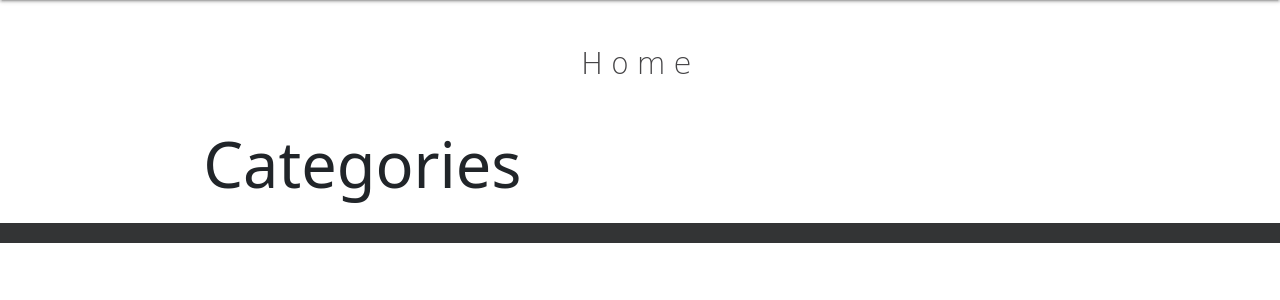
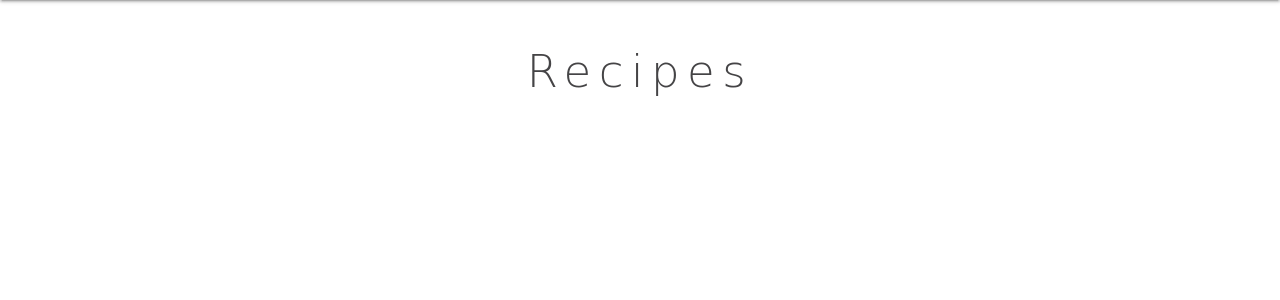
Before and after one commit to veecastro/pastry-recipes-app, a Django app: page / in a window 1280 px wide. Shown: the part 64-364 px from the top of the page. Run offline with Django 4.2, Linux system fonts and the light colour scheme; data that the repository does not hold is empty; some web fonts are replaced.

Commit message:
updated dev branch

```diff
--- a/main_app/templates/base.html
+++ b/main_app/templates/base.html
@@ -61,7 +61,7 @@
     </nav>
     <main class="container">{% block content %} {% endblock %}</main>
     <script src="https://cdn.jsdelivr.net/npm/bootstrap@5.3.0/dist/js/bootstrap.bundle.min.js" integrity="sha384-geWF76RCwLtnZ8qwWowPQNguL3RmwHVBC9FhGdlKrxdiJJigb/j/68SIy3Te4Bkz" crossorigin="anonymous"></script>
-    <footer class="page-footer" style="background-color: #333435">
+    <!-- <footer class="page-footer" style="background-color: #333435"> -->
 
       <script src="https://cdn.jsdelivr.net/npm/bootstrap@5.3.0/dist/js/bootstrap.bundle.min.js" integrity="sha384-geWF76RCwLtnZ8qwWowPQNguL3RmwHVBC9FhGdlKrxdiJJigb/j/68SIy3Te4Bkz" crossorigin="anonymous"></script>
       <!-- <div class="right">All Rights Reserved, &copy; 2021 Finch Collector &nbsp;</div> -->
--- a/main_app/views.py
+++ b/main_app/views.py
@@ -8,8 +8,11 @@ from .models import Pastryrecipe, Photo, Category
 
 
 def home(request):
-  return render(request, 'home.html')
-
+  # return render(request, 'home.html')
+  pastryrecipes = Pastryrecipe.objects.all()
+  return render(request, 'recipes/index.html', {
+    'pastryrecipes': pastryrecipes
+  })
 
 def about(request):
   return render(request, 'about.html')
```
